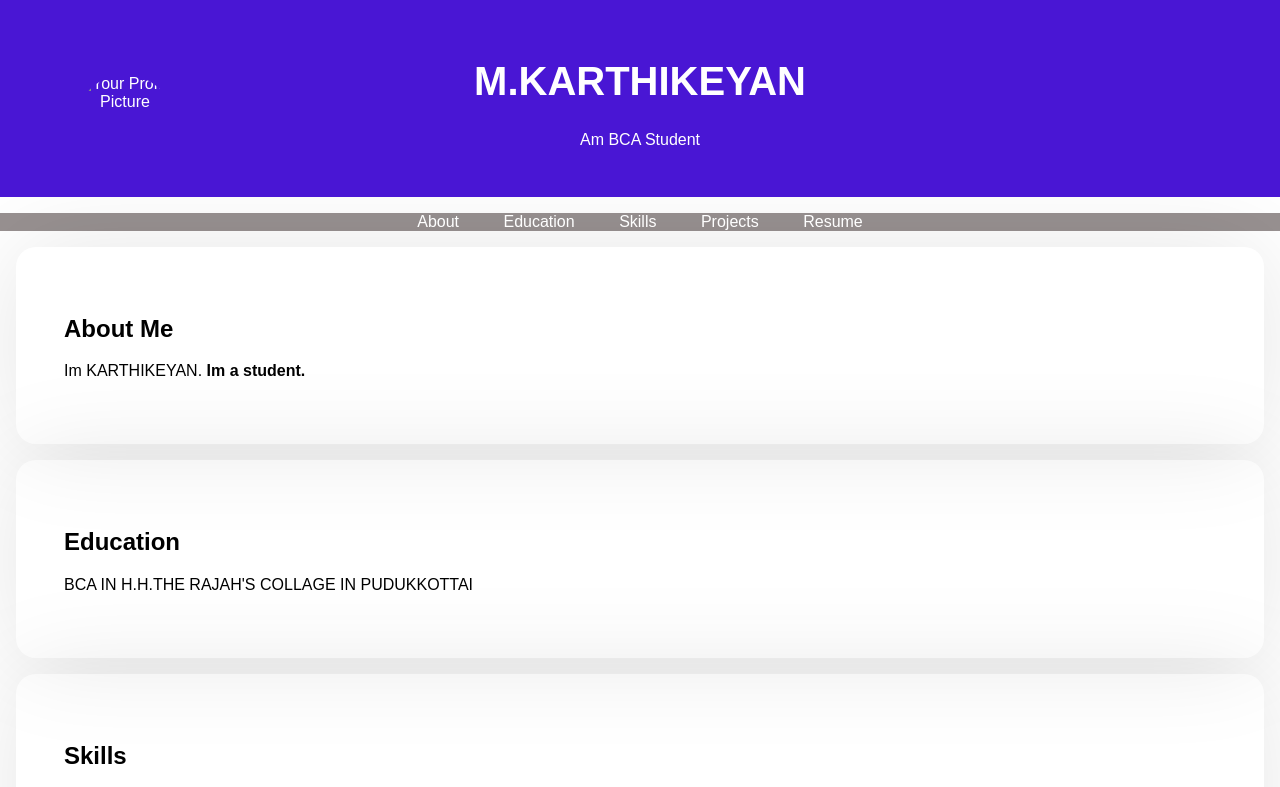
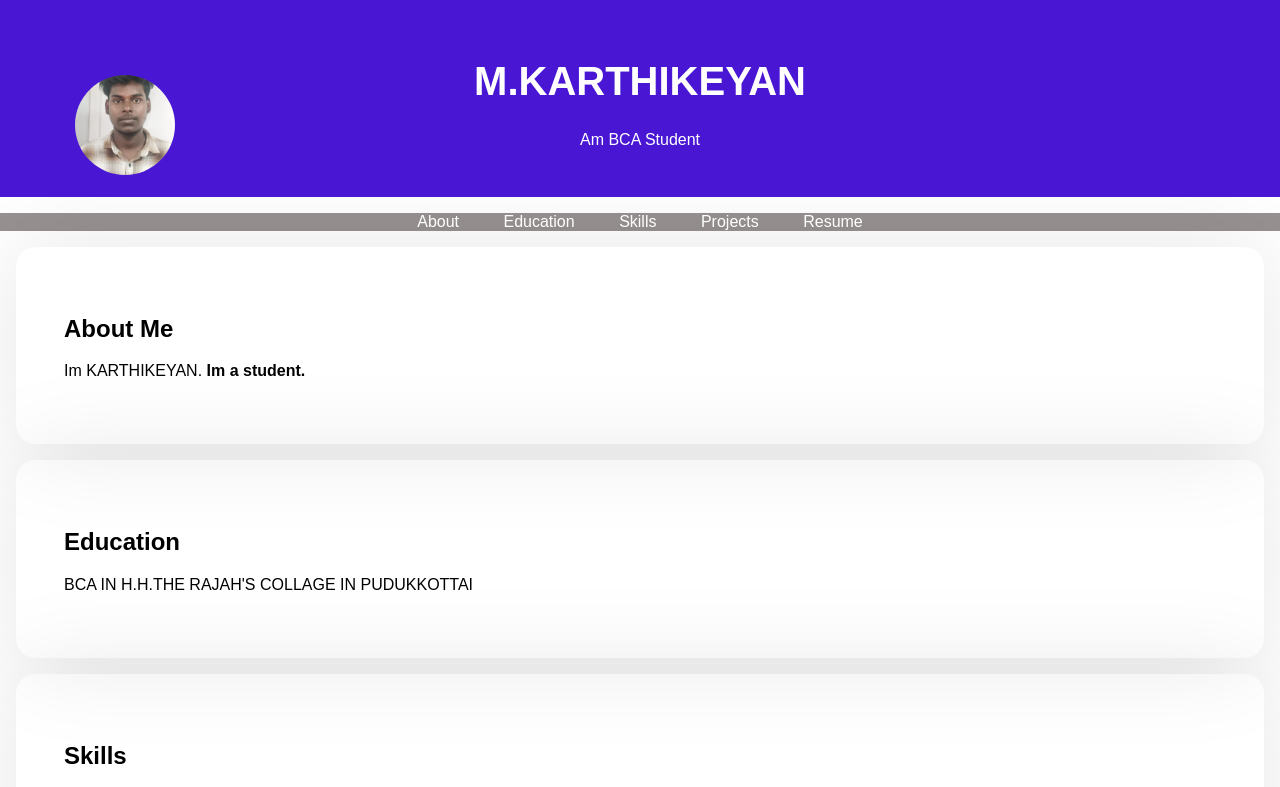
Before and after one commit to karthikeyan-bca/karthikeyan, a plain HTML site: page KARTHI.HTML in a window 1280 px wide. Shown: the top 787 px of the page. Drawn offline with Linux system fonts and the light colour scheme.

Commit message:
index.html

```diff
--- a/KARTHI.HTML
+++ b/KARTHI.HTML
@@ -94,7 +94,7 @@
     <header>
         <div class="header-content">
             <!-- Add your profile picture here -->
-            <img src="d:\IMG_20250316_231507.jpg" alt="Your Profile Picture" class="profile-picture">
+            <img src="WhatsApp Image 2025-04-02 at 1.14.28 PM.jpeg" alt="Your Profile Picture" class="profile-picture">
             <h1>M.KARTHIKEYAN</h1>
             <p>Am BCA Student</p>
         </div>
```
